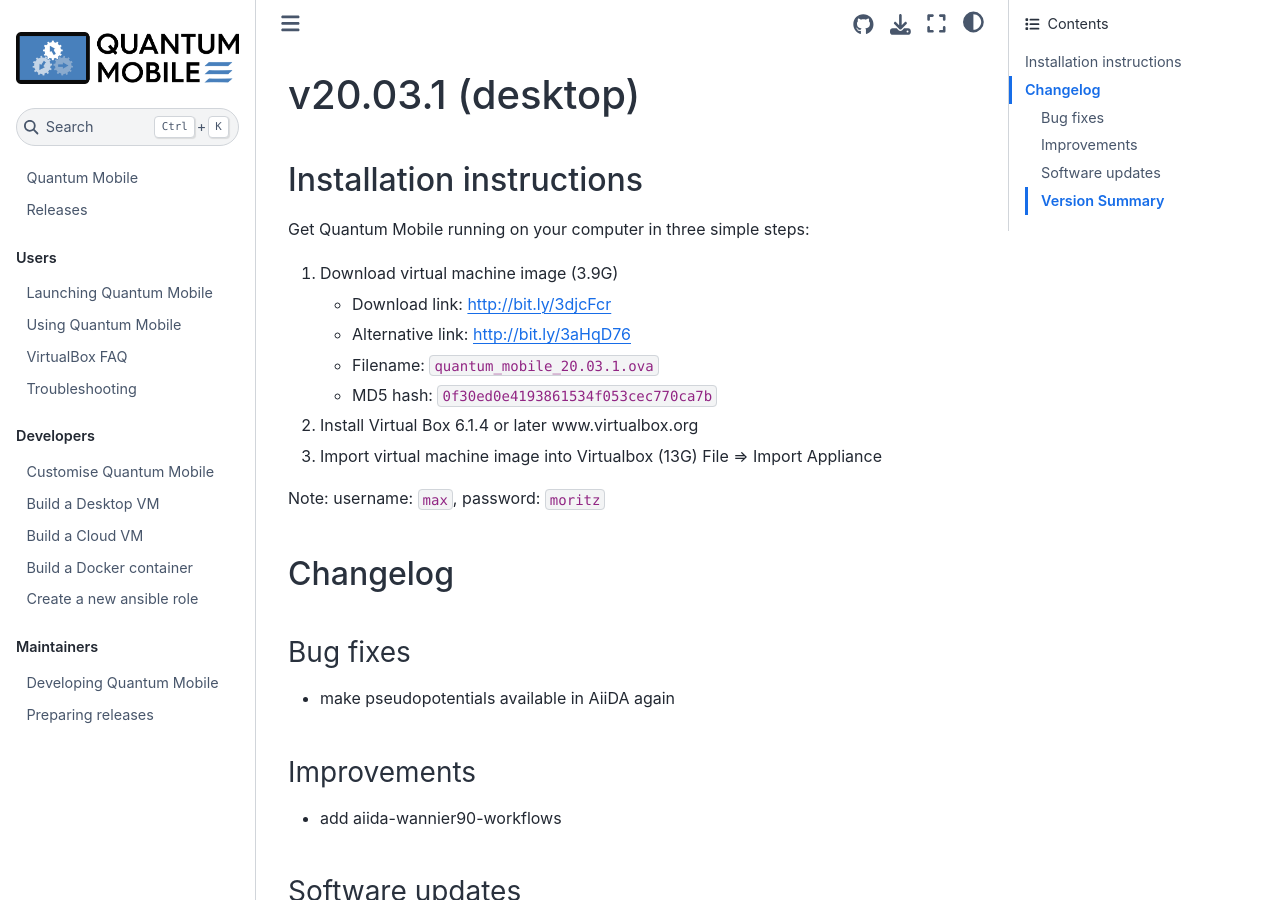
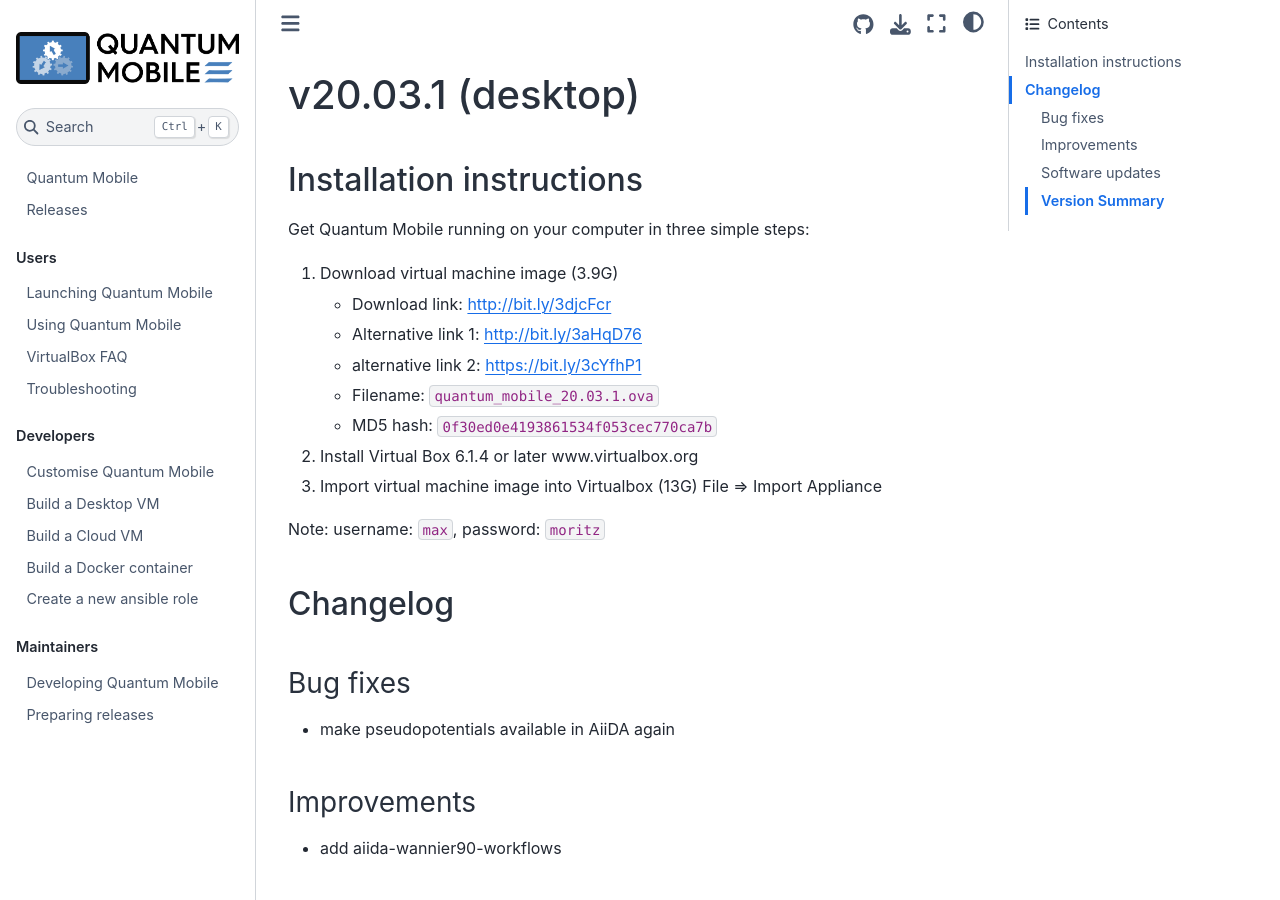
Before and after one commit to marvel-nccr/quantum-mobile, a Sphinx documentation site: the page built from docs/releases/desktop/20.03.1.md, in a window 1280 px wide and 900 px high. Built offline with Sphinx 7.4.7 and the Sphinx Book theme 1.1.4, drawn with Linux system fonts in a browser that asks for light colours.

Commit message:
📚 DOCS: Add alternative download link for v20.03.1

```diff
--- a/docs/releases/desktop/20.03.1.md
+++ b/docs/releases/desktop/20.03.1.md
@@ -14,7 +14,8 @@
 
  1. Download virtual machine image (3.9G)
     - Download link: <http://bit.ly/3djcFcr>
-    - Alternative link: <http://bit.ly/3aHqD76>
+    - Alternative link 1: <http://bit.ly/3aHqD76>
+    - alternative link 2: <https://bit.ly/3cYfhP1>
     - Filename: `quantum_mobile_20.03.1.ova`
     - MD5 hash: `0f30ed0e4193861534f053cec770ca7b`
  2. Install Virtual Box 6.1.4 or later
```
